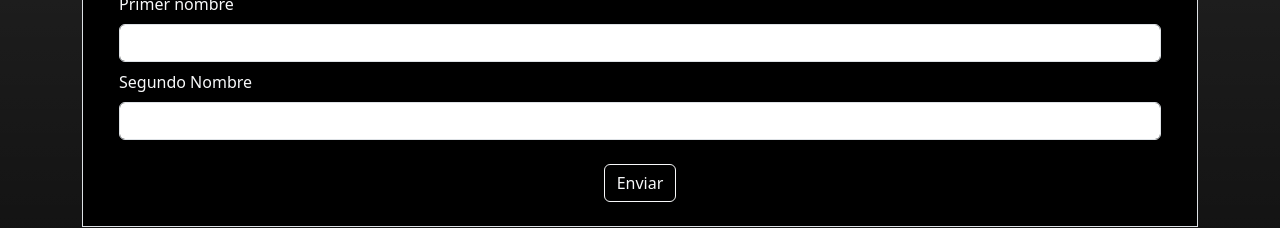
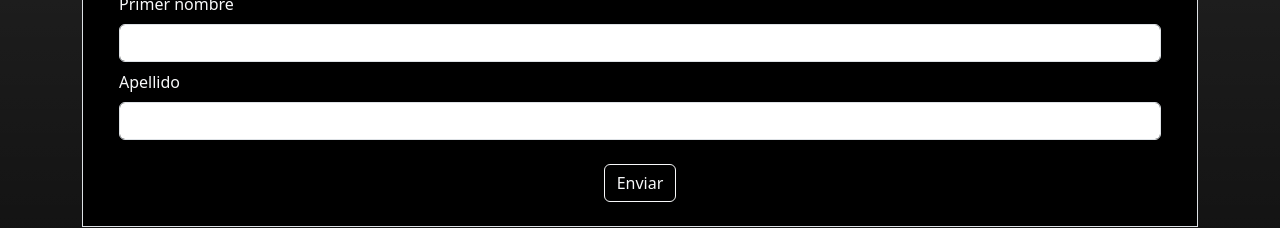
Before and after one commit to Solounod/blog_code, a React (Vite) app in the folder client/: page /form-profile/1 in a window 1280 px wide. Shown: the part 216-444 px from the top of the page. Built offline with nearby package versions, Linux system fonts and the light colour scheme; no server answers.

Commit message:
update form profileuser apellido

```diff
--- a/client/index.html
+++ b/client/index.html
@@ -4,7 +4,7 @@
     <meta charset="UTF-8" />
     <link rel="icon" type="image/png" href="/static/favicon.ico" />
     <meta name="viewport" content="width=device-width, initial-scale=1.0" />
-    <title>Vite + React</title>
+    <title>SpaceOfCoder</title>
   </head>
   <body >
     <div class="bg-black bg-gradient" id="root"></div>
--- a/client/src/components/blog/DetailPostBlog.jsx
+++ b/client/src/components/blog/DetailPostBlog.jsx
@@ -20,7 +20,7 @@ function DetailPostBlog({ get_postblogdetail, result }) {
         hljs.highlightAll();
     }, [result]);
 
-    console.log(result);
+    //console.log(result);
 
 
     return(
--- a/client/src/components/profileuser/FormProfileUser.jsx
+++ b/client/src/components/profileuser/FormProfileUser.jsx
@@ -62,7 +62,7 @@ function FormProfileUser ({ update_profile_user, user, isAuthenticated, results
                                 placeholder=""/>
                             </Form.Group>
                             <Form.Group>
-                                <Form.Label className='text-light  mt-2'>Segundo Nombre</Form.Label>
+                                <Form.Label className='text-light  mt-2'>Apellido</Form.Label>
                                 <Form.Control
                                  type="text"
                                  name="last_name"
--- a/client/src/components/profileutilities/ProfileDeletePost.jsx
+++ b/client/src/components/profileutilities/ProfileDeletePost.jsx
@@ -15,7 +15,7 @@ function ProfileDeletePost ({
 
         //const username = params.user
         if(isAuthenticated && user){
-            console.log("Enviando Post ID:", id);
+            //console.log("Enviando Post ID:", id);
             profiles_utilities_deletepost(id);
             //location.reload()
         }
--- a/client/src/components/profileutilities/ProfileUtilitiesSaveUpdatepost.jsx
+++ b/client/src/components/profileutilities/ProfileUtilitiesSaveUpdatepost.jsx
@@ -13,14 +13,14 @@ function ProfileUtilitiesSaveUpdatepost ({
     //useEffect(() => {
     //    profiles_utilities_savepost(postid)
     //},[profiles_utilities_savepost])
-    console.log("Post ID recibido:", postId);  // Agrega esto para verificar el ID
+    //console.log("Post ID recibido:", postId);  // Agrega esto para verificar el ID
 
 
     const onSubmit = () => {
 
         //const username = params.user
         if(isAuthenticated && user){
-            console.log("Enviando Post ID:", postId);
+            //console.log("Enviando Post ID:", postId);
             profiles_utilities_savepost(postId);
 
         }
--- a/client/src/components/profileutilities/ProfileUtilitiesView.jsx
+++ b/client/src/components/profileutilities/ProfileUtilitiesView.jsx
@@ -26,7 +26,7 @@ function ProfileUtilitiesView ({
 
     }, [isAuthenticated, user,  profiles_utilities_view]);
 
-    console.log("Current results:", results);
+    //console.log("Current results:", results);
 
     const handleBrandClick = (route) => {
         navigate(route)
```
